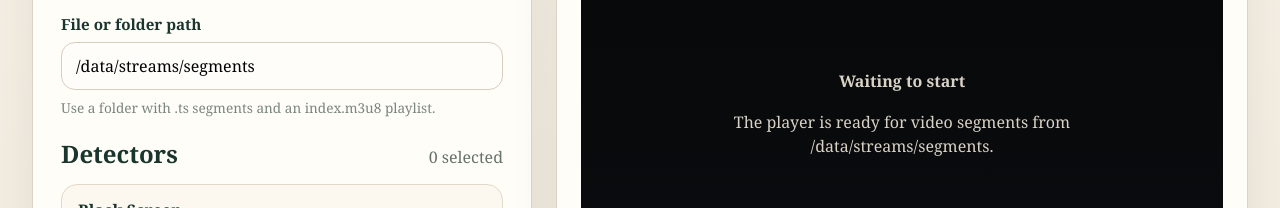
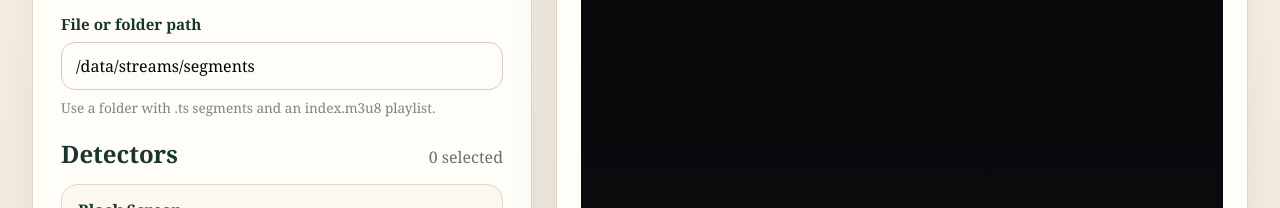
Before and after one commit to vladimirkanchev/election-stream-monitor, a React (Vite) app in the folder frontend/: page / in a window 1280 px wide. Shown: the part 242-450 px from the top of the page. Built offline with nearby package versions, Linux system fonts and the light colour scheme; no server answers.

Commit message:
frontend: keep startup preview quiet before playback starts

```diff
--- a/frontend/src/components/StartupPreviewPanel.tsx
+++ b/frontend/src/components/StartupPreviewPanel.tsx
@@ -19,12 +19,7 @@ export function StartupPreviewPanel({ source }: StartupPreviewPanelProps) {
         className="video-panel__surface video-panel__surface--preview"
       >
         <div className="video-panel__placeholder">
-          <strong>Waiting to start</strong>
-          <p>
-            {source.path
-              ? `The player is ready for ${formatSourceModeLabel(source.kind).toLowerCase()} from ${source.path}.`
-              : getEmptySourceMessage(source.kind)}
-          </p>
+          {!source.path ? <p>{getEmptySourceMessage(source.kind)}</p> : null}
         </div>
       </div>
     </section>
```
Also changed, not shown: 1 other file (tests, documents, lock files or other folders).
